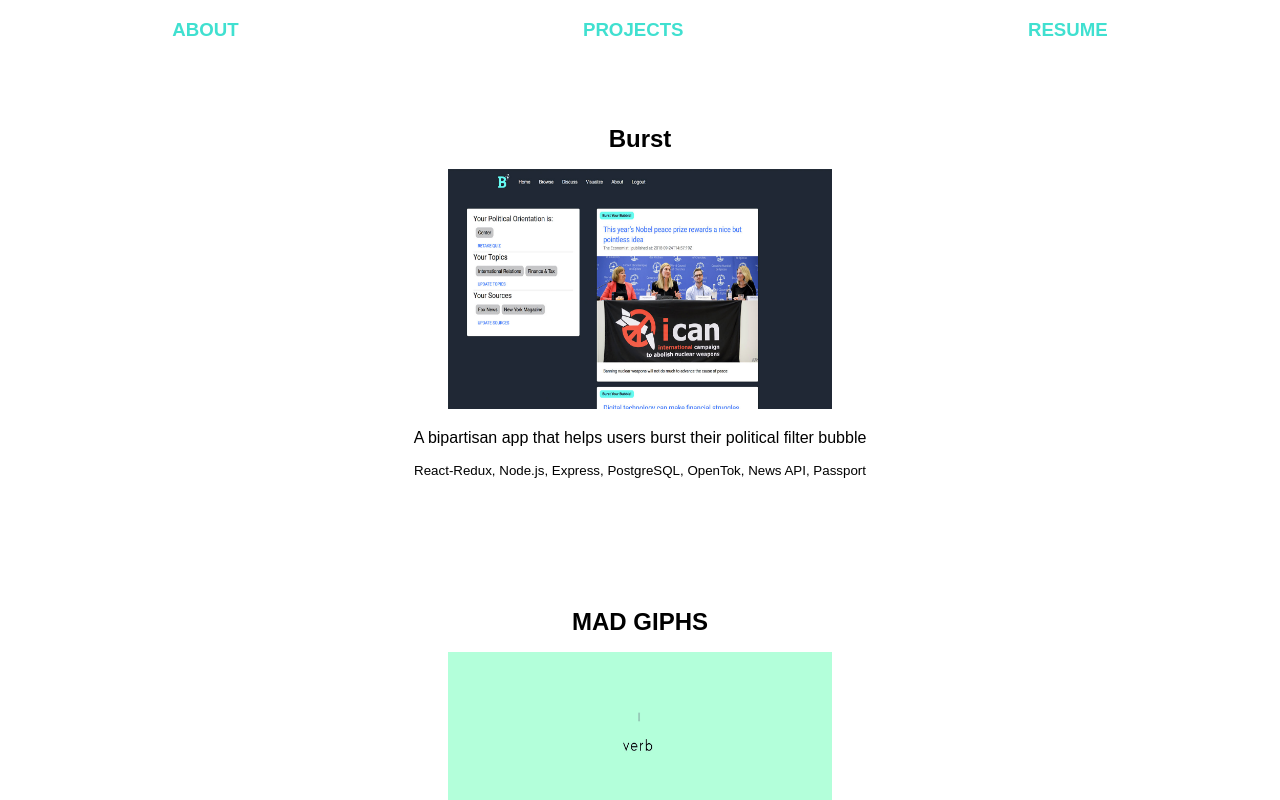
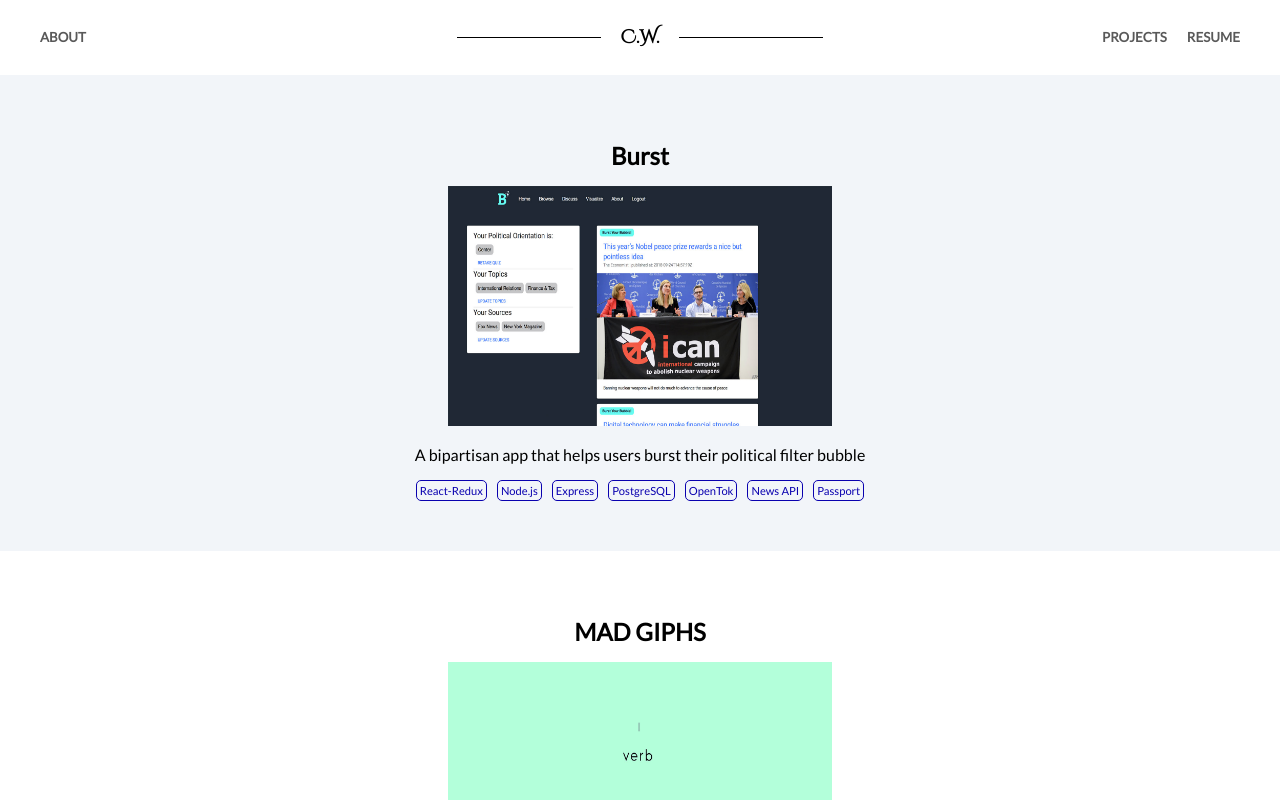
Before and after one commit to cwat08/personal-website, a React (Create React App) app: page /projects in a window 1280 px wide. Shown: the top 800 px of the page. Built offline with nearby package versions, Linux system fonts and the light colour scheme.

Commit message:
fixed background color and header

```diff
--- a/public/index.html
+++ b/public/index.html
@@ -1,16 +1,21 @@
 <!DOCTYPE html>
 <html lang="en">
-
   <head>
-  <meta charset="utf-8">
-  <meta name="viewport" content="width=device-width, initial-scale=1, shrink-to-fit=no">
-  <meta name="theme-color" content="#000000">
-  <link rel="shortcut icon" href="%PUBLIC_URL%/favicon1.ico">
+    <meta charset="utf-8" />
+    <meta
+      name="viewport"
+      content="width=device-width, initial-scale=1, shrink-to-fit=no"
+    />
+    <meta name="theme-color" content="#000000" />
+    <link rel="shortcut icon" href="%PUBLIC_URL%/favicon1.ico" />
+    <link
+      href="https://fonts.googleapis.com/css?family=Cinzel+Decorative|Lato"
+      rel="stylesheet"
+    />
     <title>Claire Watson</title>
   </head>
 
   <body>
     <div id="root"></div>
   </body>
-
 </html>
--- a/src/App.css
+++ b/src/App.css
@@ -1,5 +1,6 @@
 .App {
   text-align: center;
+  font-family: 'Lato', sans-serif;
 }
 
 .App-logo {
@@ -31,10 +32,6 @@
   }
 }
 
-.resume {
-  width: 75vw;
-}
-
 .project-list {
   display: flex;
   /* flex-flow: row wrap; */
@@ -52,27 +49,54 @@
   height: 30vh;
 }
 
+.nav-bar {
+  display: flex;
+  flex-direction: row;
+  justify-content: space-between;
+  align-items: center;
+  background-color: white;
+  padding-left: 30px;
+  padding-right: 30px;
+}
+
+.nav-item {
+  font-size: 10pt;
+  color: #595959;
+  margin: 0 10px 0 10px;
+}
+
 .nav-left {
   width: 33vw;
+  justify-self: left;
+  text-align: left;
+
+  /* margin-left: 40px; */
 }
 
 .nav-right {
-  justify-content: space-around;
+  width: 33vw;
+  display: flex;
+  justify-content: flex-end;
+
+  /* padding: 0 5px 0 5px; */
 }
 
-.flex {
+/* .flex {
   display: flex;
   justify-content: space-around;
-}
+} */
 
 .resume {
   height: 100vh;
+  width: 75vw;
+  background-color: white;
 }
 
 iframe {
   border: none;
   overflow: hidden;
   align-content: middle;
+  background-color: white;
 }
 
 .project-images {
@@ -100,13 +124,12 @@ a {
 
 .contact {
   display: flex;
-  color: turquoise;
   justify-content: center;
 }
 
 .contact-link {
   padding: 20px;
-  color: turquoise;
+  color: #595959;
 }
 
 .about-text {
@@ -121,13 +144,91 @@ a {
   display: flex;
   flex-direction: column;
 }
-.nav-item {
-  font-size: 14pt;
-  color: turquoise;
-}
 
 .headshot {
   margin-left: 135px;
   margin-top: 25px;
   height: 250px;
 }
+
+.technology-list {
+  display: flex;
+  justify-content: center;
+}
+
+.technology {
+  margin: 0 5px 0 5px;
+  padding: 3px;
+  border: 1px #0a01af solid;
+  border-radius: 5px;
+  font-size: 0.7em;
+  color: #0a01af;
+}
+
+.colored {
+  background-color: white;
+}
+
+#logo {
+  font-family: 'Cinzel Decorative', cursive;
+  font-size: 14pt;
+}
+
+.line {
+  line-height: 1.2;
+}
+
+#nav-logo {
+  display: flex;
+  width: 30%;
+  justify-content: center;
+  align-items: center;
+  /* text-align: center; */
+}
+
+#nav-logo:before,
+#nav-logo:after {
+  content: '';
+  border-top: 0.1em solid;
+  margin: 0 20px 0 0;
+  flex: 1 0 20px;
+}
+#nav-logo:after {
+  margin: 0 0 0 20px;
+}
+
+/*
+hr {
+  width: 300px;
+  margin-left: auto;
+  margin-right: auto;
+  height: 100px;
+  background-color: #666;
+} */
+
+.fancy {
+  line-height: 0.5;
+  text-align: center;
+}
+.fancy span {
+  display: inline-block;
+  position: relative;
+}
+.fancy span:before,
+.fancy span:after {
+  content: '';
+  position: absolute;
+  height: 5px;
+  border-bottom: 1px solid white;
+  border-top: 1px solid white;
+  top: 0;
+  width: 600px;
+}
+.fancy span:before {
+  right: 100%;
+  margin-right: 15px;
+}
+.fancy span:after {
+  left: 100%;
+  margin-left: 15px;
+}
--- a/src/components/Navbar.js
+++ b/src/components/Navbar.js
@@ -2,11 +2,16 @@ import React from 'react'
 import { Link } from 'react-router-dom'
 
 const Navbar = () => (
-  <nav>
-    <div className="flex">
+  <div className="nav-bar">
+    <div className="nav-left">
       <Link to="/about">
         <h3 className="nav-item">ABOUT</h3>
       </Link>
+    </div>
+    <div id="nav-logo">
+      <h4 id="logo">C.W.</h4>
+    </div>
+    <div className="nav-right">
       <Link to="/projects">
         <h3 className="nav-item">PROJECTS</h3>
       </Link>
@@ -14,7 +19,7 @@ const Navbar = () => (
         <h3 className="nav-item">RESUME</h3>
       </Link>
     </div>
-  </nav>
+  </div>
 )
 
 export default Navbar
--- a/src/components/ProjectList.js
+++ b/src/components/ProjectList.js
@@ -6,23 +6,37 @@ const projects = [
     title: 'Burst',
     description:
       'A bipartisan app that helps users burst their political filter bubble',
-    technologies:
-      'React-Redux, Node.js, Express, PostgreSQL, OpenTok, News API, Passport',
+    technologies: [
+      'React-Redux',
+      'Node.js',
+      'Express',
+      'PostgreSQL',
+      'OpenTok',
+      'News API',
+      'Passport'
+    ],
     image: './burst.jpg',
     url: 'https://burst-acs.herokuapp.com/'
   },
   {
     title: 'MAD GIPHS',
     description: 'A web game to find the perfect GIF',
-    technologies: 'React, Node.js, Web-Speech API, GIPHY Search API',
+    technologies: ['React', 'Node.js', 'Web-Speech API', 'GIPHY Search API'],
     image: './mad-giphs.jpg',
     url: 'https://mad-giphs.herokuapp.com/'
   },
   {
     title: 'Codebrary',
     description: 'An e-commerce website that sells coding books',
-    technologies:
-      'Node.js, Express, React, Redux, PostgreSQL, Stripe API, Mocha, Chai',
+    technologies: [
+      'Node.js',
+      'Express',
+      'React',
+      'Redux',
+      'PostgreSQL',
+      'Stripe API',
+      'Mocha, Chai'
+    ],
     image: './codebrary.jpg',
     url: 'https://codebrary.herokuapp.com/'
   }
@@ -31,8 +45,8 @@ const projects = [
 const ProjectList = props => {
   return (
     <div className="project-list">
-      {projects.map(project => {
-        return <SingleProject project={project} />
+      {projects.map((project, i) => {
+        return <SingleProject project={project} index={i} />
       })}
     </div>
   )
--- a/src/components/Resume.js
+++ b/src/components/Resume.js
@@ -1,8 +1,8 @@
 import React from 'react'
 
 const Resume = () => (
-  <div>
-    <p>
+  <div id="resume">
+    {/* <p> */}
     <iframe
       // className="resume"
       src="https://docs.google.com/document/d/e/2PACX-1vRAglJoNMgMBh57DayS7bW0lU-XtDAjgHqdXSa9QaZPlE9pKqsF6QqGZtWAD6g1p4f91Eb5ATPFzxAt/pub?embedded=true"
@@ -10,7 +10,7 @@ const Resume = () => (
       height="1500"
       scrolling="no"
     />
-    </p>
+    {/* </p> */}
   </div>
 )
 
--- a/src/components/SingleProject.js
+++ b/src/components/SingleProject.js
@@ -1,17 +1,28 @@
 import React from 'react'
 import { Link } from 'react-router-dom'
 
-const SingleProject = props => (
-  <div className="single-project">
+const SingleProject = props => {
+  const colored = props.index % 2 !== 0
+  console.log('colored' + props.index)
+  return (
+    <div
+      className={colored === true ? 'single-project colored' : 'single-project'}
+    >
       <a href={props.project.url}>
         <div>
           <h1 className="project-title">{props.project.title}</h1>
-        <img className="project-image" src={props.project.image} />
-        <p className="project-description"> {props.project.description}</p>
-        <p className="project-technologies">{props.project.technologies}</p>
+          <img className="project-image" src={props.project.image} />{' '}
         </div>
       </a>
+      <p className="project-description"> {props.project.description}</p>
+      <div className="technology-list">
+        {props.project.technologies.map(technology => {
+          return <div className="technology">{technology}</div>
+        })}
+      </div>
+      {/* <p className="project-technologies">{props.project.technologies}</p> */}
     </div>
   )
+}
 
 export default SingleProject
--- a/src/index.css
+++ b/src/index.css
@@ -2,4 +2,5 @@ body {
   margin: 0;
   padding: 0;
   font-family: sans-serif;
+  background-color: #f2f5f9;
 }
```
Lines whose indentation alone changed are shown as unchanged.
